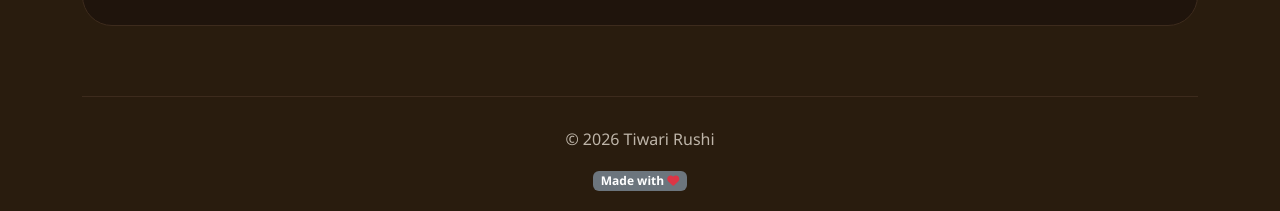
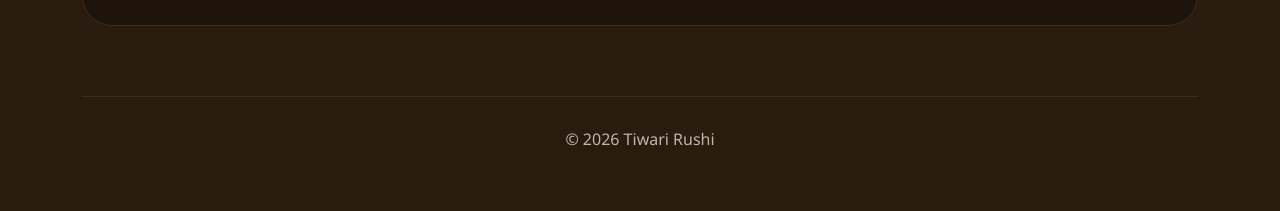
Before and after one commit to TiwariRushi/FIXED-, a plain HTML site: page index.html in a window 1280 px wide. Shown: the part 2529-2740 px from the top of the page. After the commit the page ends 2716 px from the top, so only its background shows below. Drawn offline with nearby package versions, Linux system fonts and the light colour scheme.

Commit message:
Add files via upload

```diff
--- a/index.html
+++ b/index.html
@@ -347,7 +347,6 @@
 
   <footer>
     <p>© 2026 Tiwari Rushi</p>
-    <span class="badge bg-secondary">Made with <i class="fas fa-heart text-danger"></i></span>
   </footer>
 
 </div>
```
